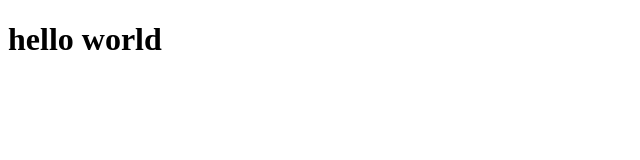
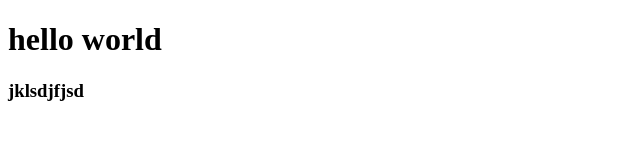
Before and after one commit to AniketGurav4343/Kolhapur_cab, a plain HTML site: page admin/index.html in a window 1280 px wide. Shown: the whole page, without its empty margins (0-640 px from the left). Drawn offline with Linux system fonts and the light colour scheme.

Commit message:
change in idex

```diff
--- a/admin/index.html
+++ b/admin/index.html
@@ -9,5 +9,6 @@
 </head>
 <body>
 <h1>hello world</h1>
+<h3>jklsdjfjsd</h3>
 </body>
 </html>
```
